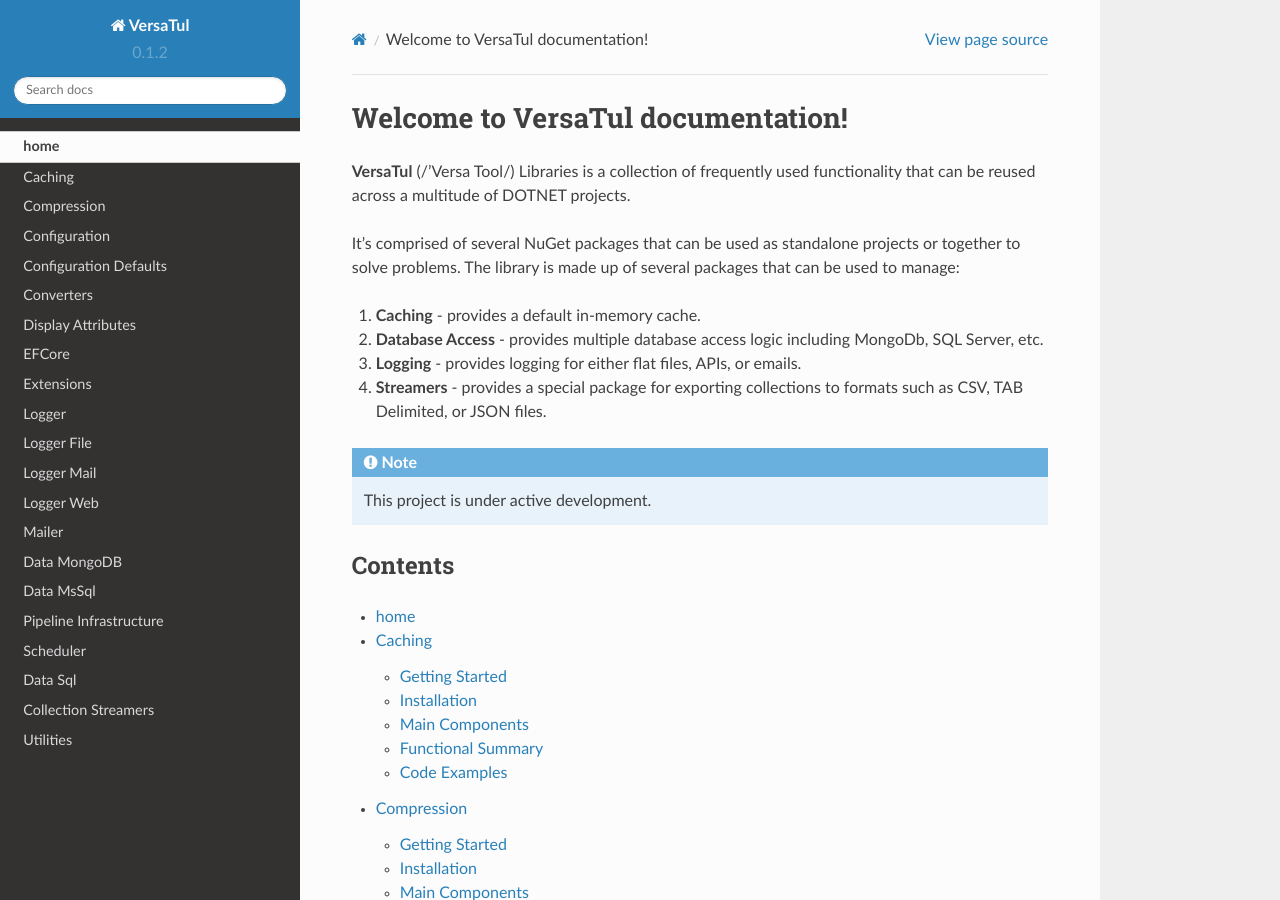
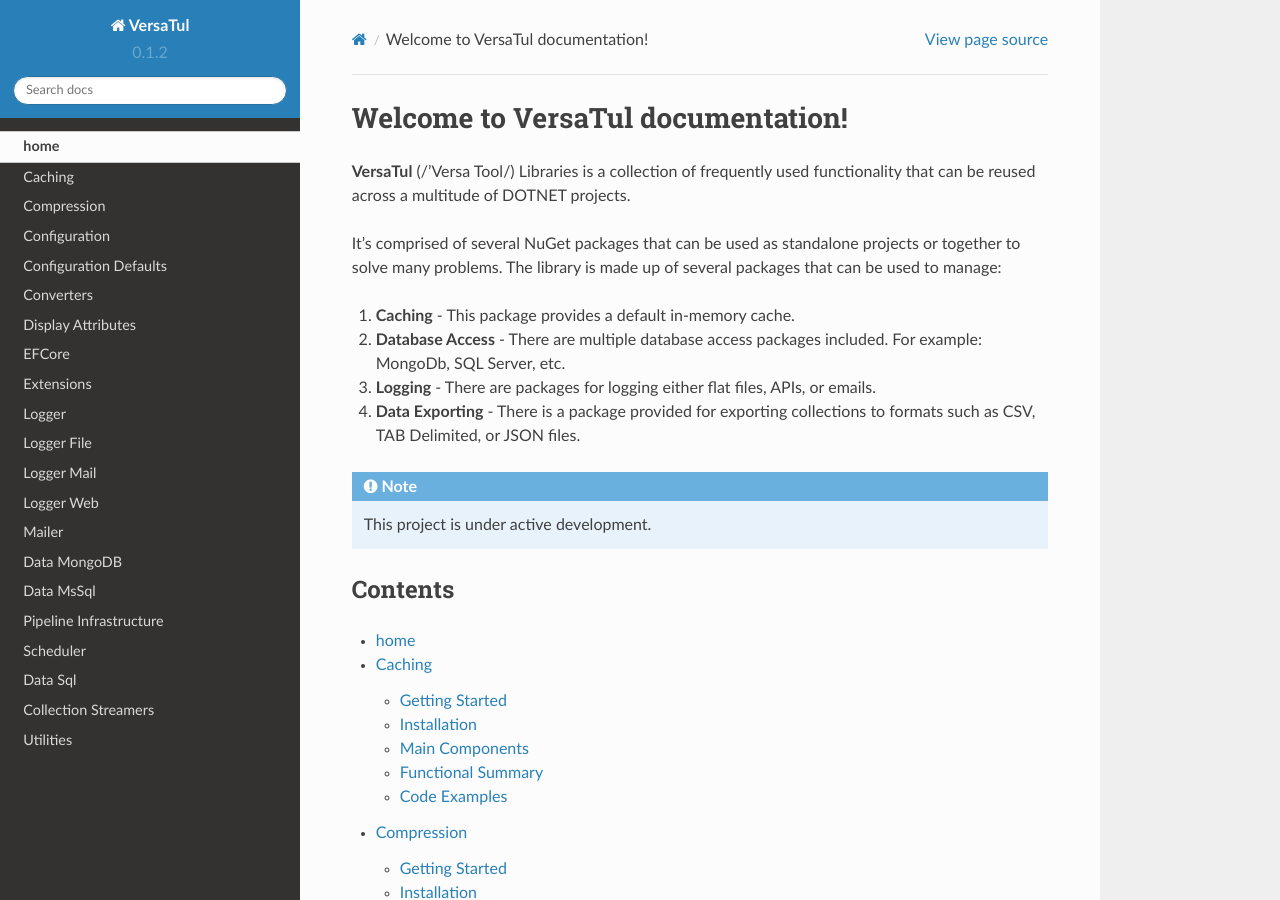
Before and after one commit to BjornWilliams/DocsVersaTul, a Sphinx documentation site: the page built from docs/source/index.rst, in a window 1280 px wide and 900 px high. Built offline with Sphinx 7.4.7 and the Read the Docs theme 2.0.0, drawn with Linux system fonts in a browser that asks for light colours.

Commit message:
Update index.rst

```diff
--- a/docs/source/index.rst
+++ b/docs/source/index.rst
@@ -4,13 +4,13 @@
 **VersaTul** (/'Versa Tool/) Libraries is a collection of frequently used
 functionality that can be reused across a multitude of DOTNET projects.
 
-It’s comprised of several NuGet packages that can be used as standalone projects or together to solve problems.
+It’s comprised of several NuGet packages that can be used as standalone projects or together to solve many problems.
 The library is made up of several packages that can be used to manage:
 
-1.	**Caching** - provides a default in-memory cache.
-2.	**Database Access** - provides multiple database access logic including MongoDb, SQL Server, etc.
-3.	**Logging** - provides logging for either flat files, APIs, or emails.
-4.	**Streamers** - provides a special package for exporting collections to formats such as CSV, TAB Delimited, or JSON files.
+1.	**Caching** - This package provides a default in-memory cache.
+2.	**Database Access** - There are multiple database access packages included. For example: MongoDb, SQL Server, etc.
+3.	**Logging** - There are packages for logging either flat files, APIs, or emails.
+4.	**Data Exporting** - There is a package provided for exporting collections to formats such as CSV, TAB Delimited, or JSON files.
 
 .. note::
 
```
